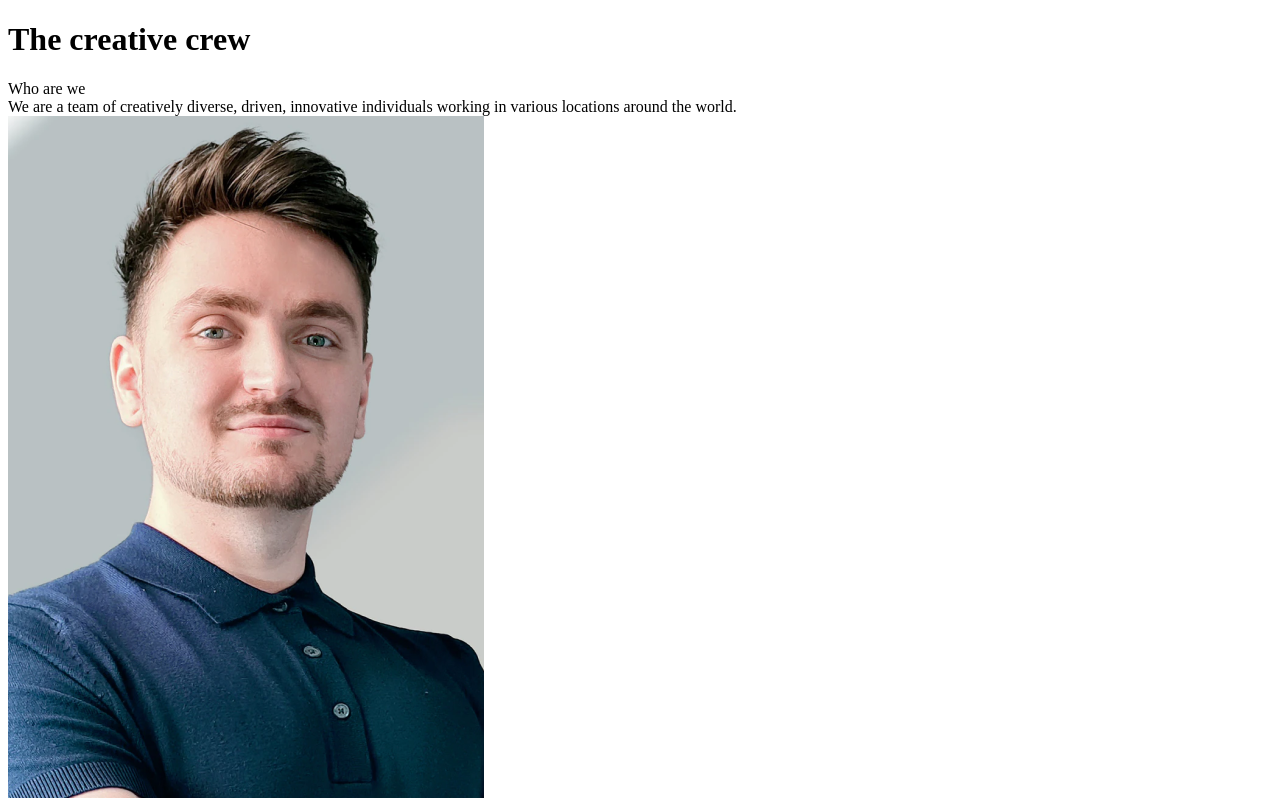
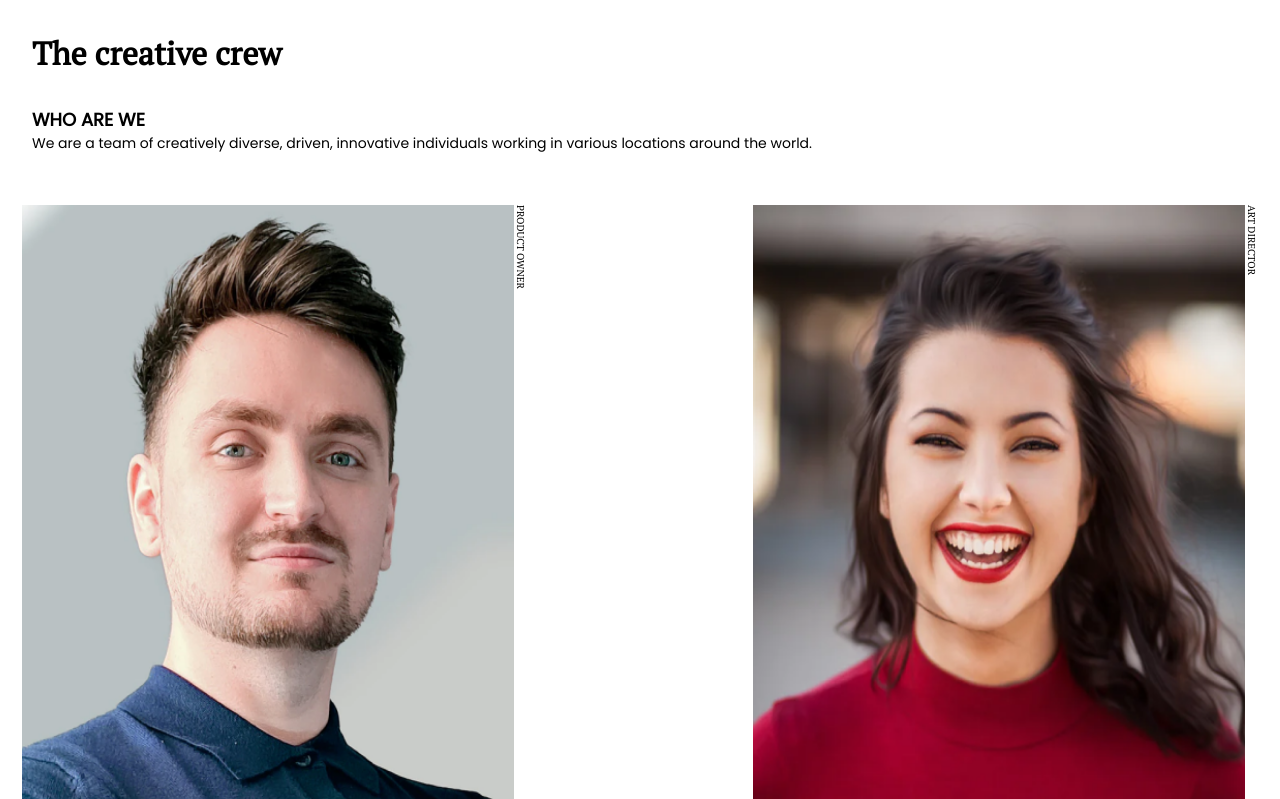
Before and after one commit to RealShivesh/devch-1-2, a plain HTML site: page index.html in a window 1280 px wide. Shown: the top 799 px of the page. Drawn offline with Linux system fonts and the light colour scheme.

Commit message:
makes the basic grid setting

```diff
--- a/index.html
+++ b/index.html
@@ -6,11 +6,89 @@
     <meta name="viewport" content="width=device-width, initial-scale=1.0">
     <title>My Team</title>
 </head>
+<style>
+    @import url('https://fonts.googleapis.com/css2?family=PT+Serif&family=Poppins&display=swap');
+    /* font-family: 'Poppins', sans-serif;
+    font-family: 'PT Serif', serif; */
+
+    * {
+        font-family: 'Poppins', sans-serif;
+        margin: 0;
+    }
+
+    header{
+        margin: 2em;
+    }
+
+    h1{
+        font-family: 'PT Serif', serif;
+        font-weight: 700;
+        size: 2.25rem;
+        margin: 1em 0;
+    }
+    .subtitle{
+        text-transform: uppercase;
+        font-weight: 600;
+        font-size: 1.125rem;
+    }
+    .desc{
+        font-size: 0.875rem;
+    }
+
+    .grid{
+        display: flex;
+        flex-direction: row;
+        flex-wrap: wrap;
+        justify-content: space-between;
+        margin: 0.6em;
+    }
+
+    .card{
+        width: 40%;
+        margin: 0.8em;
+    }
+
+    .image{
+        display: flex;
+        width: 100%;
+        flex-direction: row;
+        margin: 0.4em 0;
+    }
+
+    .card img{
+        width: 100%;
+        aspect-ratio: 7/11;
+
+    }
+
+    .post{
+        font-size: 0.625rem;
+        font-family: 'PT Serif', serif;
+        font-weight: 400;
+        writing-mode: vertical-lr;
+        text-orientation: mixed;
+        text-transform: uppercase;
+    }
+
+    footer{
+
+        width: 100%;
+        display: flex;
+        justify-content: center;
+        align-items: center;
+        font-size: 0.875rem;
+    }
+
+    footer div{
+        margin: 0.5em;
+    }
+
+</style>
 <body>
     <header>
         <h1>The creative crew</h1>
-        <div>Who are we</div>
-        <div>We are a team of creatively diverse, driven, innovative individuals working in various locations around the world.</div>
+        <div class="subtitle">Who are we</div>
+        <div class="desc">We are a team of creatively diverse, driven, innovative individuals working in various locations around the world.</div>
     </header>
     <section class="grid">
         <div class="card">
```
